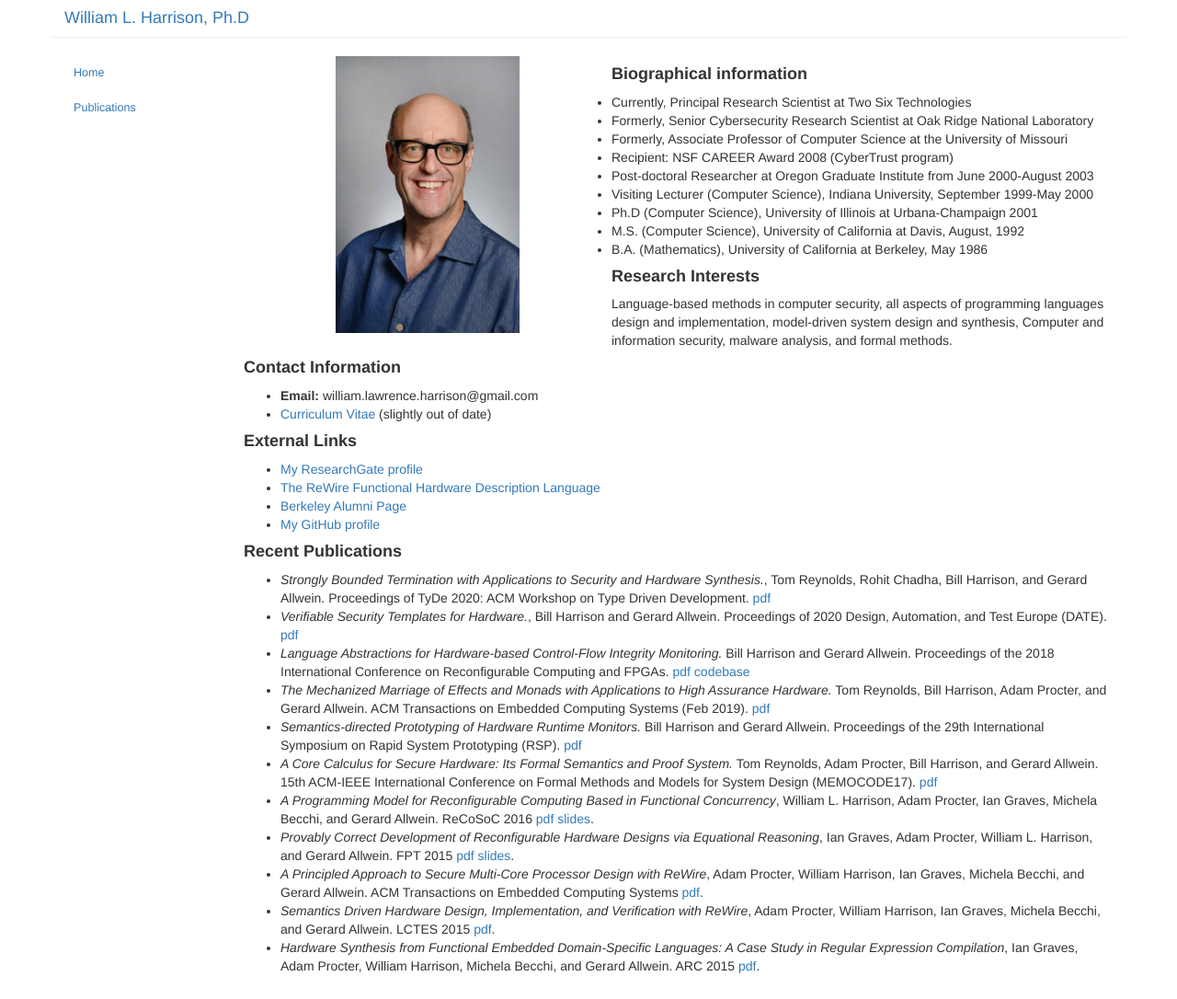
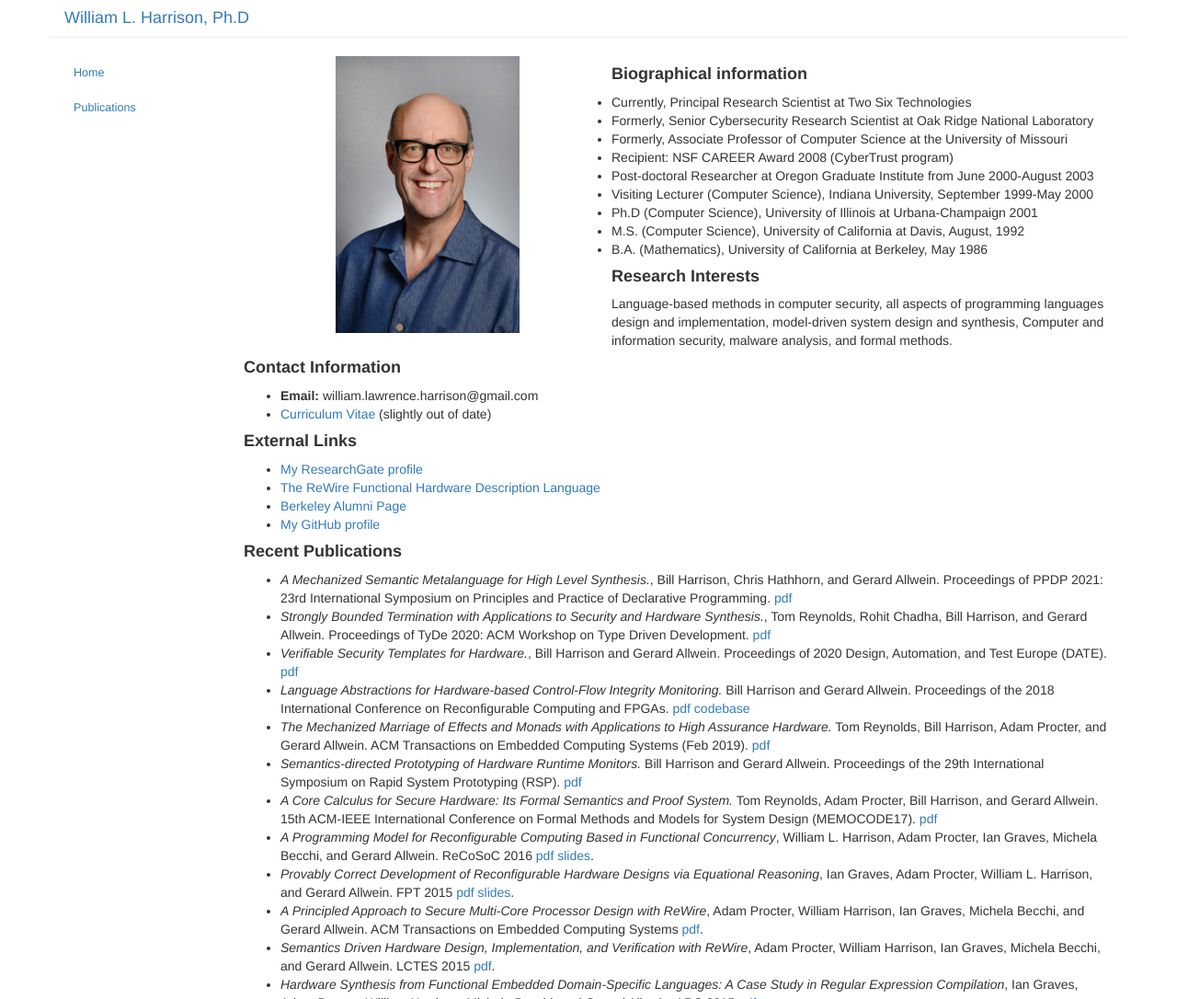
Before and after one commit to harrisonwl/harrisonwl.github.io, a Jekyll site: the page built from index.md, in a window 1280 px wide, cut to the strip 0-1086 px from the top of the page. Shown: the whole strip at 92% size. Built offline with Jekyll 4.4.1, drawn with Linux system fonts in a browser that asks for light colours.

Commit message:
updates for PPDP21

```diff
--- a/index.md
+++ b/index.md
@@ -49,6 +49,7 @@ Language-based methods in computer security, all aspects of programming language
 
 #### __Recent Publications__
 
+* _A Mechanized Semantic Metalanguage for High Level Synthesis._, Bill Harrison, Chris Hathhorn, and Gerard Allwein. Proceedings of PPDP 2021: 23rd International Symposium on Principles and Practice of Declarative Programming. [pdf]({{ site.baseurl }}/assets/papers/ppdp21.pdf)
 * _Strongly Bounded Termination with Applications to Security and Hardware Synthesis._, Tom Reynolds, Rohit Chadha, Bill Harrison, and Gerard Allwein. Proceedings of TyDe 2020: ACM Workshop on Type Driven Development. [pdf]({{ site.baseurl }}/assets/papers/tyde20.pdf)
 * _Verifiable Security Templates for Hardware._, Bill Harrison and Gerard Allwein. Proceedings of 2020 Design, Automation, and Test Europe (DATE). [pdf]({{ site.baseurl }}/assets/papers/date20.pdf)
 * _Language Abstractions for Hardware-based Control-Flow Integrity Monitoring._ Bill Harrison and Gerard Allwein. Proceedings of the 2018 International Conference on Reconfigurable Computing and FPGAs. [pdf]({{ site.baseurl }}/assets/papers/reconfig18.pdf)  [codebase]({{ site.baseurl }}/assets/code/ReConFig18codebase.tar.gz)
```
